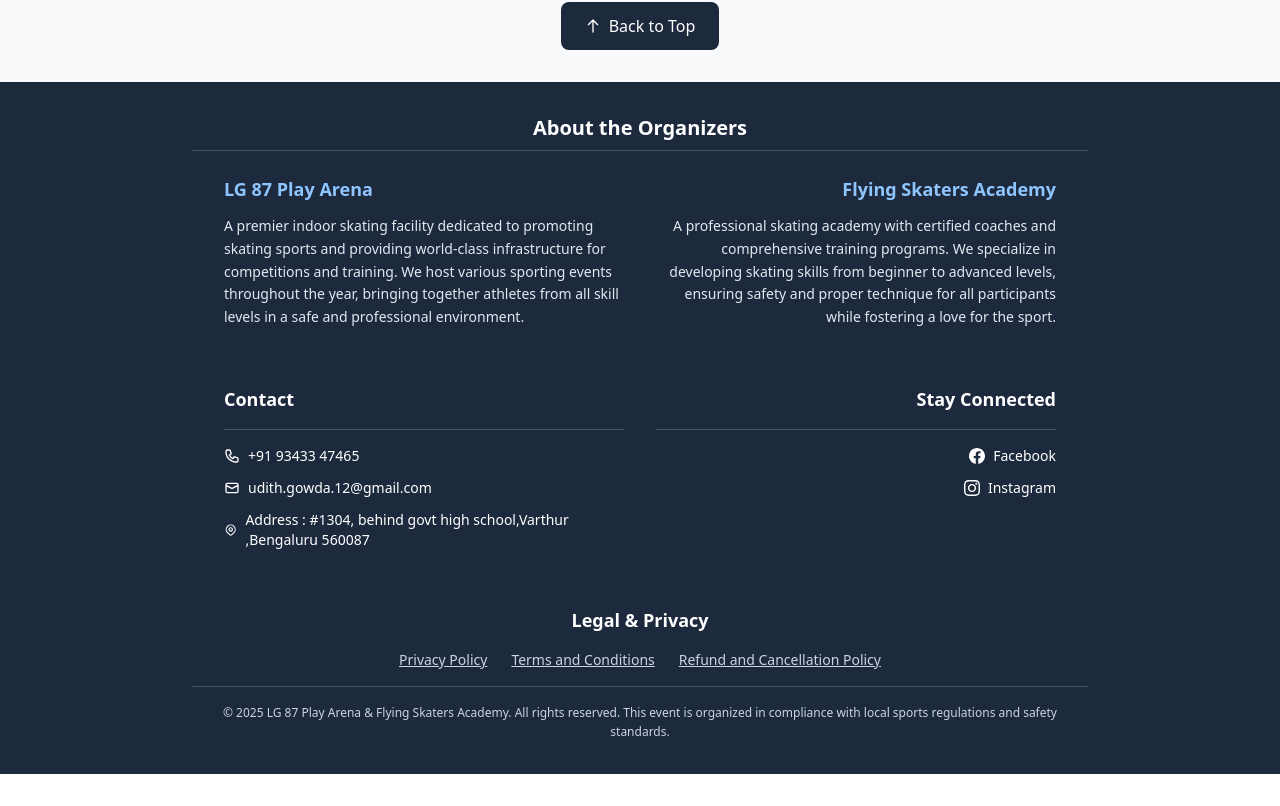
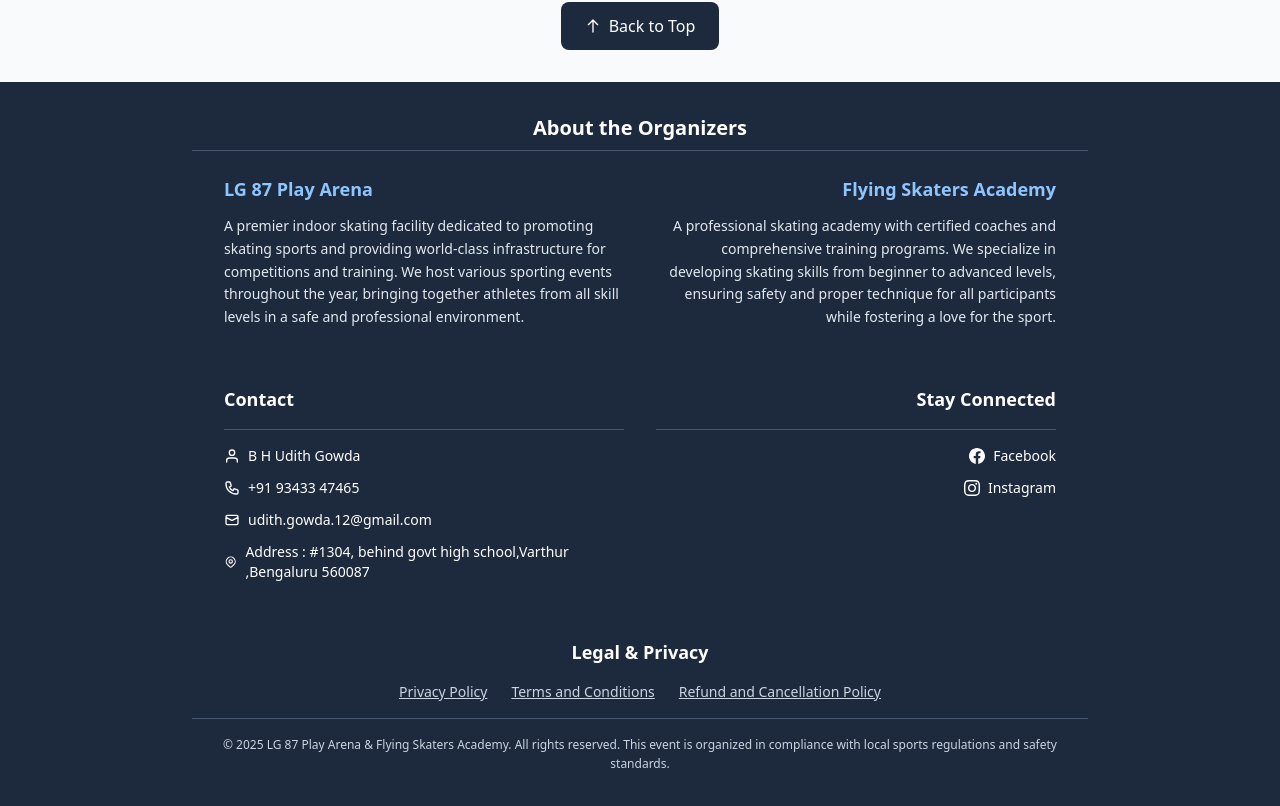
Before and after one commit to Chirag4452/Event-hosting, a React (Vite) app in the folder client/: page /policies in a window 1280 px wide. Shown: the part 2105-2911 px from the top of the page. Before the commit the page ends 2879 px from the top, so only its background shows below. Built offline with nearby package versions, Linux system fonts and the light colour scheme.

Commit message:
Contact-details

```diff
--- a/client/src/components/Contact.tsx
+++ b/client/src/components/Contact.tsx
@@ -10,6 +10,13 @@
             <h3 className="text-lg font-bold mb-4">Contact</h3>
             <div className="border-b border-slate-600 mb-4"></div>
                          <div className="flex flex-col items-center md:items-start space-y-3 text-sm">
+               <div className="flex items-center space-x-2">
+                 <svg className="w-4 h-4 text-white" fill="none" stroke="currentColor" viewBox="0 0 24 24">
+                   <path strokeLinecap="round" strokeLinejoin="round" strokeWidth={2} d="M20 21v-2a4 4 0 00-4-4H8a4 4 0 00-4 4v2" />
+                   <path strokeLinecap="round" strokeLinejoin="round" strokeWidth={2} d="M12 11a4 4 0 100-8 4 4 0 000 8z" />
+                 </svg>
+                 <span className="text-white">B H Udith Gowda</span>
+               </div>
                <div className="flex items-center space-x-2">
                  <svg className="w-4 h-4 text-white" fill="none" stroke="currentColor" viewBox="0 0 24 24">
                    <path strokeLinecap="round" strokeLinejoin="round" strokeWidth={2} d="M3 5a2 2 0 012-2h3.28a1 1 0 01.948.684l1.498 4.493a1 1 0 01-.502 1.21l-2.257 1.13a11.042 11.042 0 005.516 5.516l1.13-2.257a1 1 0 011.21-.502l4.493 1.498a1 1 0 01.684.949V19a2 2 0 01-2 2h-1C9.716 21 3 14.284 3 6V5z" />
```
Lines whose indentation alone changed are shown as unchanged.
